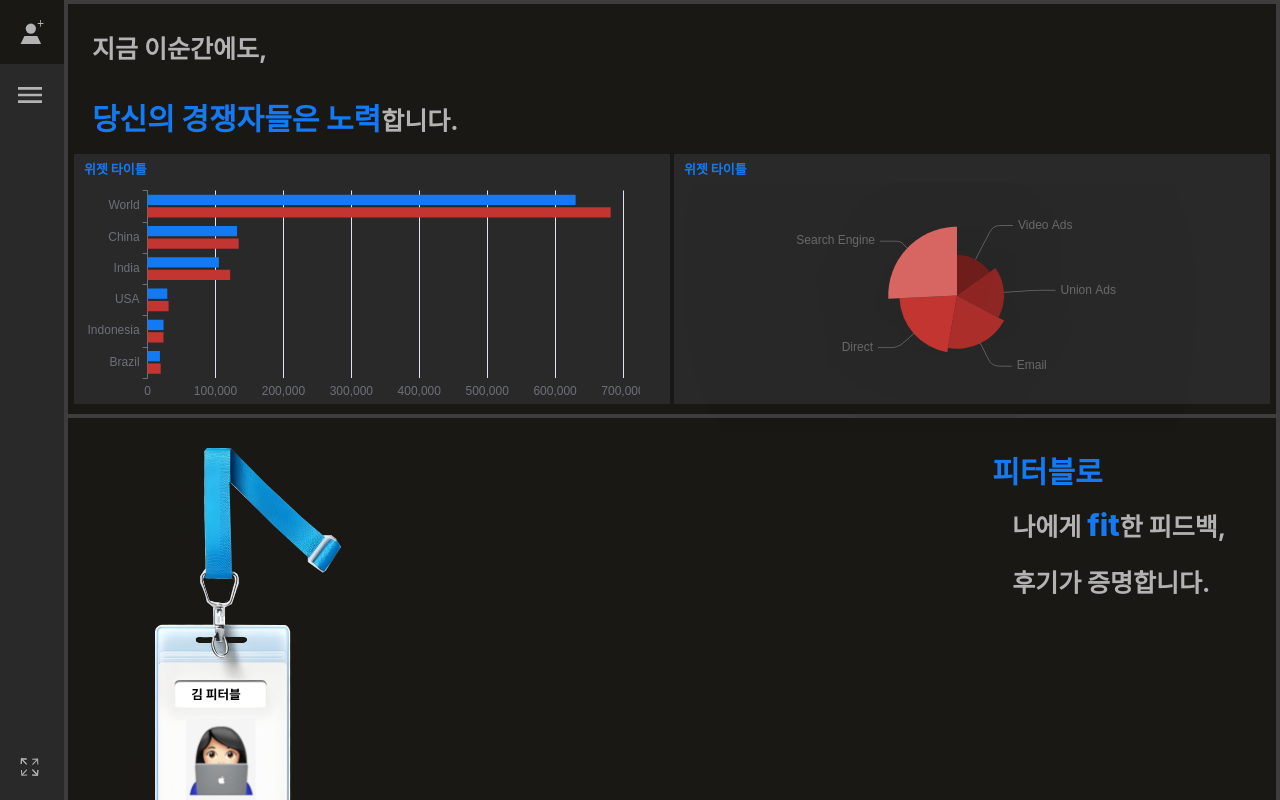
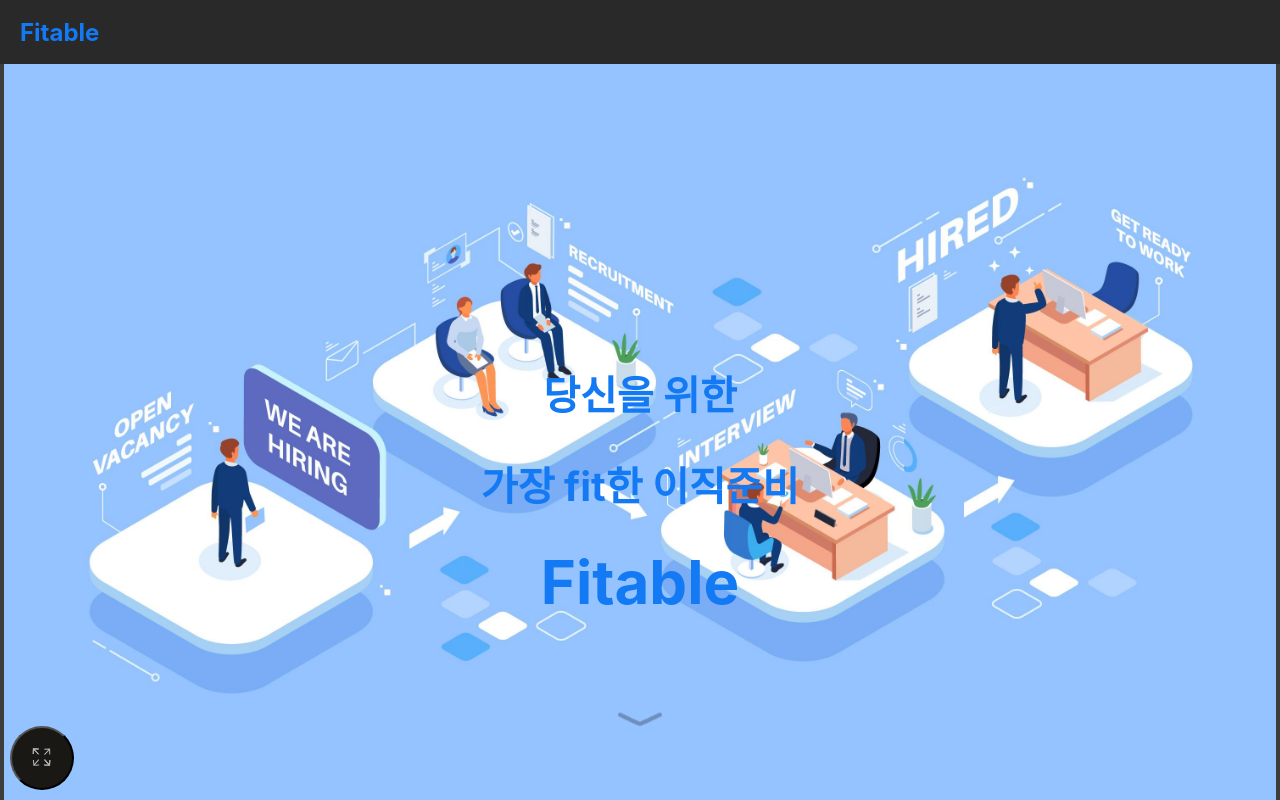
Before and after one commit to wonny-won/fitable_react, a React (Create React App) app: page /home in a window 1280 px wide. Built offline with nearby package versions, Linux system fonts and the light colour scheme.

Commit message:
layout change

```diff
--- /dev/null
+++ b/src/components/atom/icons/scrollDown.tsx
@@ -0,0 +1,31 @@
+import styled from "@emotion/styled";
+import { IconProp } from "./types/iconTypes";
+import { keyframes } from "@emotion/react";
+
+//--- styled
+const bounce = keyframes`
+    to{
+        transform: translateY(-30px);
+    }
+`
+const IconWrap = styled.svg`
+  animation: ${bounce} 0.6s cubic-bezier(0, 0, 0.18, 0.99) infinite alternate;
+`;
+
+
+export default function ScrollDown (props:IconProp){
+    return (
+        <IconWrap xmlns="http://www.w3.org/2000/svg" viewBox="0 0 200 200" width={props.width? props.width:"50"} height={props.height? props.height:"50"} preserveAspectRatio="xMidYMid meet" style={{width: props.width? props.width:"50px", height: props.height? props.height:"50px", transform: 'translate3d(0px, 0px, 0px)',position:'absolute',bottom:'40px'}}>
+            <defs>
+                <clipPath id="__lottie_element_167">
+                    <rect width="200" height="200" x="0" y="0"></rect>
+                </clipPath>
+            </defs>
+            <g clip-path="url(#__lottie_element_167)">
+                <g transform="matrix(0.3134377598762512,0,0,0.3134377598762512,11.140396118164062,95.33726501464844)" opacity="0.3" style={{display: "block"}}>
+                    <path fill={props.color? props.color:"rgb(20,23,37)"} fill-opacity="1" d=" M283.4639892578125,274.375 C273.343994140625,274.375 263.2250061035156,272.17498779296875 253.79800415039062,267.7760009765625 C253.79800415039062,267.7760009765625 16.750999450683594,157.16299438476562 16.750999450683594,157.16299438476562 C4.238999843597412,151.32400512695312 -1.1710000038146973,136.447998046875 4.668000221252441,123.93599700927734 C10.505999565124512,111.42400360107422 25.381999969482422,106.01499938964844 37.89400100708008,111.85399627685547 C37.89400100708008,111.85399627685547 274.9410095214844,222.46600341796875 274.9410095214844,222.46600341796875 C280.3580017089844,224.9929962158203 286.5710144042969,224.99200439453125 291.98699951171875,222.46600341796875 C291.98699951171875,222.46600341796875 529.0349731445312,111.85399627685547 529.0349731445312,111.85399627685547 C541.5469970703125,106.01399993896484 556.4219970703125,111.42400360107422 562.260986328125,123.93599700927734 C568.0989990234375,136.447998046875 562.6890258789062,151.32400512695312 550.177001953125,157.16299438476562 C550.177001953125,157.16299438476562 313.1300048828125,267.7760009765625 313.1300048828125,267.7760009765625 C303.7040100097656,272.17498779296875 293.5840148925781,274.375 283.4639892578125,274.375z"></path>
+                </g>
+            </g>
+        </IconWrap>
+    )
+}
--- a/src/components/molecule/layout/banner/banner.tsx
+++ b/src/components/molecule/layout/banner/banner.tsx
@@ -1,6 +1,9 @@
+import * as S from './styled'
+
 export default function Banner () {
     return (
-        <>
-        </>
+        <S.BannerSection>
+            <S.H1>Fitable</S.H1>
+        </S.BannerSection>
     )
 }
--- /dev/null
+++ b/src/components/molecule/layout/banner/styled.ts
@@ -0,0 +1,15 @@
+import styled from "@emotion/styled";
+
+export const BannerSection = styled.section`
+    background-color: #292929;
+    height: 64px;
+    padding: 0px 20px;
+    display: flex;
+    flex-direction: column;
+    justify-content: space-around;
+`
+
+export const H1 = styled.h1`
+    margin: 0;
+    color: #147af3
+`
--- a/src/components/molecule/layout/layoutPage.tsx
+++ b/src/components/molecule/layout/layoutPage.tsx
@@ -9,9 +9,9 @@
     return(
         <body style={{display:'flex'}}>
             <NavBar />
-            <div style={{width:'100%',height:'100vh',padding:'0px 4px',overflow:'auto'}}>
+            <div style={{width:'100%',height:'100vh',overflow:'auto'}}>
                 <Banner />
-                <main>
+                <main style={{padding:'0px 4px'}}>
                     {props?.children}
                 </main>
             </div>
--- a/src/components/molecule/layout/nav/navBar.tsx
+++ b/src/components/molecule/layout/nav/navBar.tsx
@@ -12,11 +12,18 @@
     return(
         <>
             { isActive.fullScreen ?
+                //--- nav bar 숨김 (fullscreen o)
+                (
+                    <S.FloatFullScreenBtn isActive={isActive.fullScreen} onClick={()=>{onClickChangeIsActive('fullScreen')}} >
+                        <FullScreen {...iconParam.fullScreen}/>
+                    </S.FloatFullScreenBtn>
+                )
+                :
                 //--- nav bar 노출 (fullscreen x)
                 (
                     //-- nav bar area
                     <S.NavContentsWrapper>
-                        <S.NavBarWrapper isActive={isActive.fullScreen}>
+                        <S.NavBarWrapper isActive={!isActive.fullScreen}>
                             <div>
                                 <S.UserProfileArea>
                                     <UserProfile {...iconParam.userProfile}/>
@@ -51,13 +58,6 @@
                         </S.NavMenuLstWraaper>
                     </S.NavContentsWrapper>
                 )
-                :
-                //--- nav bar 숨김 (fullscreen o)
-                (
-                    <S.FloatFullScreenBtn isActive={isActive.fullScreen} onClick={()=>{onClickChangeIsActive('fullScreen')}} >
-                        <FullScreen {...iconParam.fullScreen}/>
-                    </S.FloatFullScreenBtn>
-                )
             }
         </>
     )
--- a/src/components/molecule/layout/nav/styled.ts
+++ b/src/components/molecule/layout/nav/styled.ts
@@ -23,6 +23,7 @@
 export const NavContentsWrapper = styled.div`
     height: 100vh;
     display: flex;
+    z-index: 10;
 `
 
 export const NavBarWrapper = styled.nav<NavMenu>`
@@ -35,7 +36,6 @@
     justify-content: space-between;
     transform:${(props)=>(props.isActive? 'translateX(0)' :'translateX(-70px)')};
     transition: transform,width 0.1s linear;
-    z-index: 1;
 `
 
 export const UserProfileArea = styled.div`
@@ -68,6 +68,7 @@
     position: fixed;
     bottom: 10px;
     left: 10px;
+    z-index: 20;
 
     &:hover{
             background-color: #1A1814;
@@ -82,7 +83,7 @@
     width: ${(props)=>(props.isActive? '220px':'0')};
     height: 100vh;
     background-color: #1A1814;
-    transform:${(props)=>(props.isActive? 'translateX(0)' :'translateX(-220px)')};
+    transform:${(props)=>(props.isActive? 'translateX(0)' :'translateX(-280px)')};
     transition: all 0.1s linear 0s;
 `
 export const LstArea = styled.ul`
--- a/src/components/molecule/layout/nav/utils.ts
+++ b/src/components/molecule/layout/nav/utils.ts
@@ -58,10 +58,6 @@
  *
  * ButtonActive 내부의 key값으로 각자 버튼 동작 분리
  */
-interface SetStateParam {
-    menu: boolean;
-    fullScreen: boolean;
-}
 export const useIsActiveState = ()=>{
     const [isActive,setIsActive] = useState(ButtonActive)
     const onClickChangeIsActive = (activeParam:'menu' | 'fullScreen')=>{setIsActive({...isActive,[activeParam]:!isActive[activeParam]})}
--- /dev/null
+++ b/src/components/organism/sections/HomeIntro.tsx
@@ -0,0 +1,15 @@
+import ScrollDown from 'components/atom/icons/scrollDown'
+import * as S from './styled'
+
+export default function HomeIntro(){
+    return (
+        <S.BgSectionWrap>
+            <S.TextWrap>
+                <S.H1 color={'#147af3'}>당신을 위한</S.H1>
+                <S.H1 color={'#147af3'}>가장 fit한 이직준비</S.H1>
+                <S.StrongH1 color={'#147af3'}>Fitable</S.StrongH1>
+            </S.TextWrap>
+            <ScrollDown />
+        </S.BgSectionWrap>
+    )
+}
--- a/src/components/organism/sections/styled.ts
+++ b/src/components/organism/sections/styled.ts
@@ -6,6 +6,9 @@
         justify?: string;
         padding?: string;
     }
+}
+interface ColorProp {
+    color?: string
 }
 
 //-------------------------------[ common style ]-------------------------------
@@ -18,6 +21,17 @@
     padding: ${(props)=> props.style?.padding? props.style?.padding : '10px 4px'};
     margin: 4px 0px;
     color: #b3b3b3;
+`
+export const H1 = styled.h1<ColorProp>`
+    color: ${(props)=>(props.color? props.color : '#b3b3b3')};
+    font-size: 40px;
+    margin-top: 0;
+`
+
+export const StrongH1 = styled.h1<ColorProp>`
+    margin:0;
+    font-size: 60px;
+    color: ${(props)=>(props.color? props.color : '#b3b3b3')};
 `
 
 export const H3 = styled.h3`
@@ -41,3 +55,24 @@
     justify-content: space-between;
     color: #1a1814;
 `
+
+//--- HomeIntro.tsx
+export const BgSectionWrap = styled.section`
+    height: calc(100vh - 64px);
+    background-image: url('/homeIntro.jpg');
+    background-size: cover;
+    background-position:32%;
+    display: flex;
+    flex-direction: column;
+    justify-content: space-between;
+    align-items: center;
+    position: relative;
+`
+export const TextWrap = styled.div`
+    display: flex;
+    flex-direction: column;
+    justify-content: center;
+    align-items: center;
+    position: absolute ;
+    top: 300px;
+`
--- a/src/pages/home.tsx
+++ b/src/pages/home.tsx
@@ -1,21 +1,11 @@
-import WidgetFrame from "components/molecule/widget/widgetFrame";
-import * as S from './home/styled'
-import PieWidget from "components/organism/infoWidget/PieWidget";
-import BarWidget from "components/organism/infoWidget/barwidget";
 import HomeCahrtSection from "components/organism/sections/HomeChartSection";
 import HomeReviewSection from "components/organism/sections/HomeReviewSetction";
+import HomeIntro from "components/organism/sections/HomeIntro";
 
 export default function Home (){
     return(
         <>
-            {/* <S.HomeTitleArea>
-                <S.Subtitle>
-                    <S.Strong>이직</S.Strong>의 모든 것
-                </S.Subtitle>
-                <S.Title>
-                    <S.Strong>피터블</S.Strong> 에서 쉽고 간편하게
-                </S.Title>
-            </S.HomeTitleArea> */}
+            <HomeIntro/>
             <HomeCahrtSection/>
             <HomeReviewSection/>
         </>
```
Also changed, not shown: src/pages/home/styled.ts (deleted, +0 -62 lines), public/homeIntro.jpg (added), 1 other file (tests, documents, lock files or other folders).
